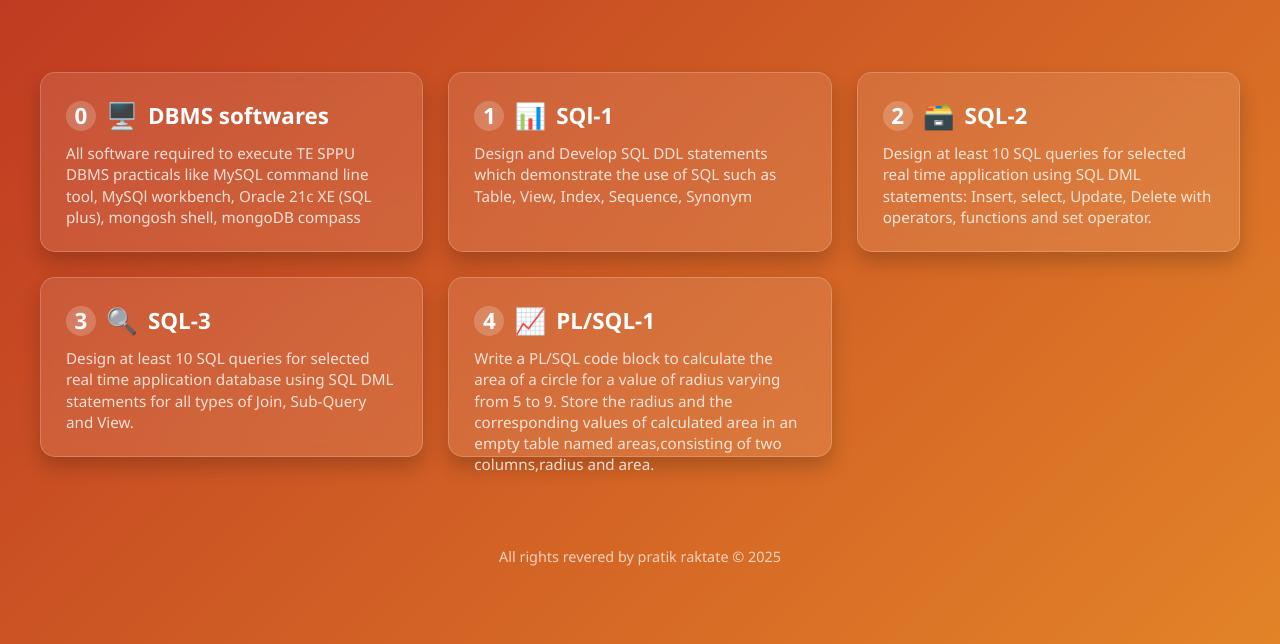
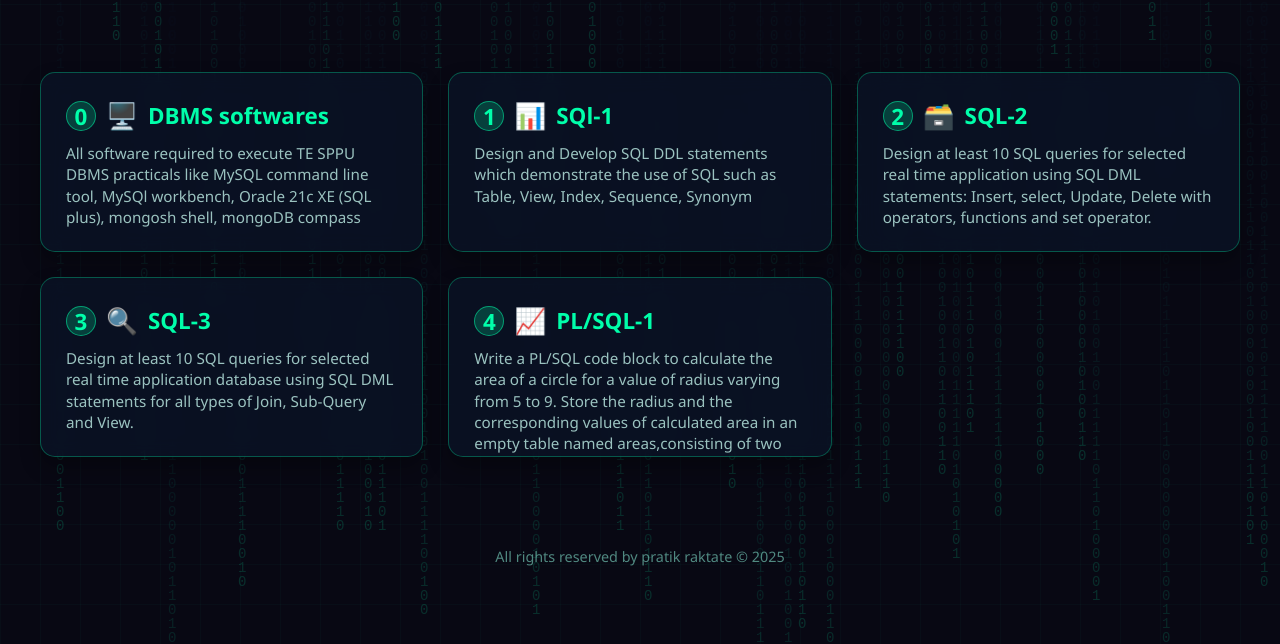
Before and after one commit to PRATIK-RAKTATE/Practical-setup, a plain HTML site: page index.html in a window 1280 px wide. Shown: the part 156-800 px from the top of the page. Drawn offline with Linux system fonts and the light colour scheme.

Commit message:
add background 0,1 effect

```diff
--- a/index.html
+++ b/index.html
@@ -13,23 +13,46 @@
         }
 
         body {
-            background: linear-gradient(135deg, #1a2a6c, #b21f1f, #fdbb2d);
-            background-size: 400% 400%;
-            animation: gradient 15s ease infinite;
+            background-color: #0a0a16;
             color: #fff;
             min-height: 100vh;
             padding: 20px;
+            overflow-x: hidden;
+            position: relative;
         }
 
-        @keyframes gradient {
-            0% { background-position: 0% 50%; }
-            50% { background-position: 100% 50%; }
-            100% { background-position: 0% 50%; }
+        /* Optimized matrix background using canvas */
+        #matrix-canvas {
+            position: fixed;
+            top: 0;
+            left: 0;
+            width: 100%;
+            height: 100%;
+            z-index: -1;
+            opacity: 0.15;
+            pointer-events: none;
+        }
+
+        /* Simplified circuit board pattern */
+        body::before {
+            content: "";
+            position: fixed;
+            top: 0;
+            left: 0;
+            width: 100%;
+            height: 100%;
+            background-image:
+                linear-gradient(rgba(0, 255, 170, 0.03) 1px, transparent 1px),
+                linear-gradient(90deg, rgba(0, 255, 170, 0.03) 1px, transparent 1px);
+            background-size: 40px 40px;
+            z-index: -1;
         }
 
         .container {
             max-width: 1200px;
             margin: 0 auto;
+            position: relative;
+            z-index: 1;
         }
 
         header {
@@ -40,15 +63,17 @@
 
         h1 {
             font-size: 2.8rem;
-            text-shadow: 2px 2px 4px rgba(0, 0, 0, 0.3);
             margin-bottom: 10px;
-            animation: fadeIn 1s ease-out;
+            background: linear-gradient(90deg, #00ffaa, #00ccff, #0066ff);
+            -webkit-background-clip: text;
+            -webkit-text-fill-color: transparent;
+            text-shadow: 0 0 10px rgba(0, 255, 170, 0.3);
         }
 
         .subtitle {
             font-size: 1.2rem;
             opacity: 0.9;
-            animation: fadeIn 1.5s ease-out;
+            color: #a0f0e0;
         }
 
         .practicals-grid {
@@ -59,28 +84,47 @@
         }
 
         .practical-card {
-            background: rgba(255, 255, 255, 0.1);
+            background: rgba(10, 20, 40, 0.7);
             backdrop-filter: blur(10px);
             border-radius: 15px;
             padding: 25px;
-            box-shadow: 0 10px 20px rgba(0, 0, 0, 0.2);
+            box-shadow: 0 10px 20px rgba(0, 0, 0, 0.3);
             transition: all 0.3s ease;
             cursor: pointer;
-            border: 1px solid rgba(255, 255, 255, 0.2);
+            border: 1px solid rgba(0, 255, 170, 0.3);
             display: flex;
             flex-direction: column;
             justify-content: space-between;
             height: 180px;
-            animation: cardSlideUp 0.5s ease-out;
-            animation-fill-mode: both;
             text-decoration: none;
             color: inherit;
+            position: relative;
+            overflow: hidden;
+            opacity: 0;
+            transform: translateY(30px);
+            animation: cardSlideUp 0.5s ease-out forwards;
+        }
+
+        .practical-card::before {
+            content: "";
+            position: absolute;
+            top: 0;
+            left: -100%;
+            width: 100%;
+            height: 100%;
+            background: linear-gradient(90deg, transparent, rgba(0, 255, 170, 0.1), transparent);
+            transition: left 0.6s;
+        }
+
+        .practical-card:hover::before {
+            left: 100%;
         }
 
         .practical-card:hover {
             transform: translateY(-10px);
-            box-shadow: 0 15px 30px rgba(0, 0, 0, 0.3);
-            background: rgba(255, 255, 255, 0.15);
+            box-shadow: 0 15px 30px rgba(0, 0, 0, 0.4), 0 0 20px rgba(0, 255, 170, 0.2);
+            border: 1px solid rgba(0, 255, 170, 0.6);
+            background: rgba(15, 30, 50, 0.8);
         }
 
         .practical-card:active {
@@ -92,6 +136,7 @@
             margin-bottom: 10px;
             display: flex;
             align-items: center;
+            color: #00ffaa;
         }
 
         .card-icon {
@@ -103,11 +148,12 @@
             font-size: 0.95rem;
             opacity: 0.8;
             line-height: 1.4;
+            color: #c0f0e8;
         }
 
         .card-number {
             display: inline-block;
-            background: rgba(255, 255, 255, 0.2);
+            background: rgba(0, 255, 170, 0.2);
             width: 30px;
             height: 30px;
             border-radius: 50%;
@@ -115,6 +161,8 @@
             line-height: 30px;
             margin-right: 10px;
             font-weight: bold;
+            color: #00ffaa;
+            border: 1px solid rgba(0, 255, 170, 0.5);
         }
 
         footer {
@@ -123,19 +171,11 @@
             margin-top: 40px;
             font-size: 0.9rem;
             opacity: 0.7;
+            color: #70c0b0;
         }
 
         /* Animations */
-        @keyframes fadeIn {
-            from { opacity: 0; }
-            to { opacity: 1; }
-        }
-
         @keyframes cardSlideUp {
-            from {
-                opacity: 0;
-                transform: translateY(30px);
-            }
             to {
                 opacity: 1;
                 transform: translateY(0);
@@ -180,6 +220,9 @@
     </style>
 </head>
 <body>
+    <!-- Optimized matrix background using canvas -->
+    <canvas id="matrix-canvas"></canvas>
+
     <div class="container">
         <header>
             <h1>DBMS Practicals</h1>
@@ -191,11 +234,76 @@
         </div>
 
         <footer>
-            <p>All rights revered by pratik raktate &copy; 2025</p>
+            <p>All rights reserved by pratik raktate &copy; 2025</p>
         </footer>
     </div>
 
     <script>
+        // Optimized matrix background using canvas
+        function initMatrix() {
+            const canvas = document.getElementById('matrix-canvas');
+            const ctx = canvas.getContext('2d');
+
+            // Set canvas size
+            function resizeCanvas() {
+                canvas.width = window.innerWidth;
+                canvas.height = window.innerHeight;
+            }
+
+            resizeCanvas();
+            window.addEventListener('resize', resizeCanvas);
+
+            // Matrix characters
+            const chars = "01010101010101010101010101010101";
+            const fontSize = 14;
+            const columns = Math.floor(canvas.width / fontSize);
+
+            // Array to track the y position of each column
+            const drops = [];
+            for (let i = 0; i < columns; i++) {
+                drops[i] = Math.floor(Math.random() * -100);
+            }
+
+            // Render function
+            function draw() {
+                // Semi-transparent black to create fade effect
+                ctx.fillStyle = 'rgba(10, 10, 22, 0.05)';
+                ctx.fillRect(0, 0, canvas.width, canvas.height);
+
+                ctx.fillStyle = '#00ffaa';
+                ctx.font = `${fontSize}px monospace`;
+
+                for (let i = 0; i < drops.length; i++) {
+                    const text = chars.charAt(Math.floor(Math.random() * chars.length));
+                    const x = i * fontSize;
+                    const y = drops[i] * fontSize;
+
+                    ctx.fillText(text, x, y);
+
+                    // Reset drop to top when it reaches bottom with some randomness
+                    if (y > canvas.height && Math.random() > 0.975) {
+                        drops[i] = 0;
+                    }
+
+                    drops[i]++;
+                }
+            }
+
+            // Control animation speed
+            let lastTime = 0;
+            const fps = 15; // Reduced FPS for better performance
+
+            function animate(time) {
+                if (time - lastTime > 1000 / fps) {
+                    draw();
+                    lastTime = time;
+                }
+                requestAnimationFrame(animate);
+            }
+
+            animate(0);
+        }
+
         // Practical data
         const practicals = [
             {
@@ -227,58 +335,10 @@
                 desc: "Write a PL/SQL code block to calculate the area of a circle for a value of radius varying from 5 to 9. Store the radius and the corresponding values of calculated area in an empty table named areas,consisting of two columns,radius and area.",
                 url: "https://humble-quesadilla-7b1.notion.site/PL-SQL-1-278b95436b428043a303e188799117c5",
                 icon: "📈"
-            },
-            // {
-            //     title: "SQL-5",
-            //     desc: "Write a SQL query to solve the given problem statements using Joins and Set Operations",
-            //     url: "#",
-            //     icon: "👁️"
-            // },
-            // {
-            //     title: "SQL-6",
-            //     desc: "Write a SQL query to solve the given problem statements using Subqueries",
-            //     url: "#",
-            //     icon: "⚙️"
-            // },
-            // {
-            //     title: "SQL-7",
-            //     desc: "Write a SQL query to solve the given problem statements using Group functions",
-            //     url: "#",
-            //     icon: "🔄"
-            // },
-            // {
-            //     title: "SQL-8",
-            //     desc: "Creation of Views for a given database and demonstrate operations on them",
-            //     url: "#",
-            //     icon: "💳"
-            // },
-            // {
-            //     title: "SQL-9",
-            //     desc: "Write a PL/SQL program that includes the following features: Cursors, Procedures, Functions, Triggers",
-            //     url: "#",
-            //     icon: "🔒"
-            // },
-            // {
-            //     title: "SQL-10",
-            //     desc: "Write a PL/SQL program that includes the following features: Packages, Exception Handling",
-            //     url: "#",
-            //     icon: "📐"
-            // },
-            // {
-            //     title: "Mini Project",
-            //     desc: "Design and implement a database project for a real-world application",
-            //     url: "#",
-            //     icon: "💾"
-            // },
-            // {
-            //     title: "Case Study",
-            //     desc: "Analyze and optimize an existing database system",
-            //     url: "#",
-            //     icon: "🚀"
-            // }
+            }
         ];
 
-        // Generate practical cards
+        // Generate practical cards with optimized animation
         const container = document.getElementById('practicalsContainer');
 
         practicals.forEach((practical, index) => {
@@ -286,7 +346,7 @@
             const cardLink = document.createElement('a');
             cardLink.className = 'practical-card';
             cardLink.href = practical.url;
-            cardLink.target = "_blank"; // Opens in new tab
+            cardLink.target = "_blank";
             cardLink.style.animationDelay = `${index * 0.1}s`;
             cardLink.style.textDecoration = 'none';
             cardLink.style.color = 'inherit';
@@ -304,12 +364,10 @@
 
             // Add click animation
             cardLink.addEventListener('click', (e) => {
-                // For links that are "#", prevent default behavior
                 if (practical.url === "#") {
                     e.preventDefault();
                 }
 
-                // Add click animation
                 cardLink.style.transform = 'scale(0.95)';
                 setTimeout(() => {
                     cardLink.style.transform = '';
@@ -318,6 +376,9 @@
 
             container.appendChild(cardLink);
         });
+
+        // Initialize the matrix background when the page loads
+        window.addEventListener('load', initMatrix);
     </script>
 </body>
 </html>
```
